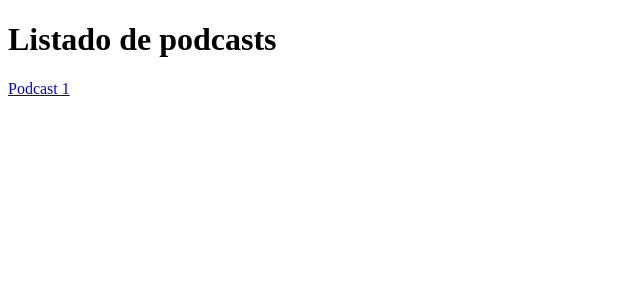
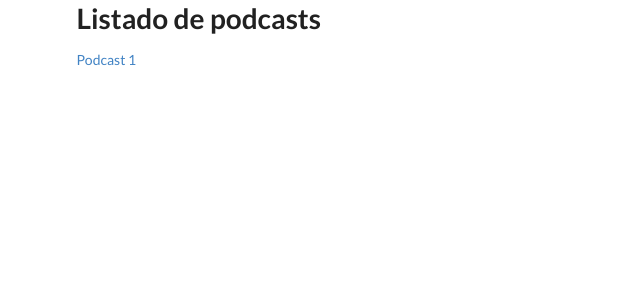
Before and after one commit to jbarcas/podcasts-react, a React (Create React App) app: page / in a window 1280 px wide. Shown: the top 300 px of the page, without its empty margins (0-640 px from the left). Built offline with nearby package versions, Linux system fonts and the light colour scheme.

Commit message:
Añado Semantic UI React como framework de componentes visuales para la IU

```diff
--- a/package.json
+++ b/package.json
@@ -7,7 +7,9 @@
     "react-dom": "^16.6.0",
     "react-router": "^4.3.1",
     "react-router-dom": "^4.3.1",
-    "react-scripts": "2.0.5"
+    "react-scripts": "2.0.5",
+    "semantic-ui-css": "^2.4.1",
+    "semantic-ui-react": "^0.83.0"
   },
   "scripts": {
     "start": "react-scripts start",
--- a/src/App.js
+++ b/src/App.js
@@ -4,10 +4,12 @@
 import DetailsPodcast from "./components/DetailsPodcast";
 import DetailsEpisode from "./components/DetailsEpisode";
 
-const App = () => <div>
-  <Route path="/" exact component={Home} />
-  <Route path="/podcast/:podcastId" exact component={DetailsPodcast} />
-  <Route path="/podcast/:podcastId/episodes/:episodeId" component={DetailsEpisode} />
-</div>;
+const App = () => (
+  <div className="ui container">
+    <Route path="/" exact component={Home} />
+    <Route path="/podcast/:podcastId" exact component={DetailsPodcast} />
+    <Route path="/podcast/:podcastId/episodes/:episodeId" component={DetailsEpisode} />
+  </div>
+);
 
 export default App;
--- a/src/index.js
+++ b/src/index.js
@@ -1,7 +1,7 @@
-
 import React from "react";
 import ReactDOM from "react-dom";
 import { BrowserRouter } from "react-router-dom";
+import "semantic-ui-css/semantic.min.css";
 import App from "./App";
 import * as serviceWorker from "./serviceWorker";
 
```
Also changed, not shown: 1 other file (tests, documents, lock files or other folders).
